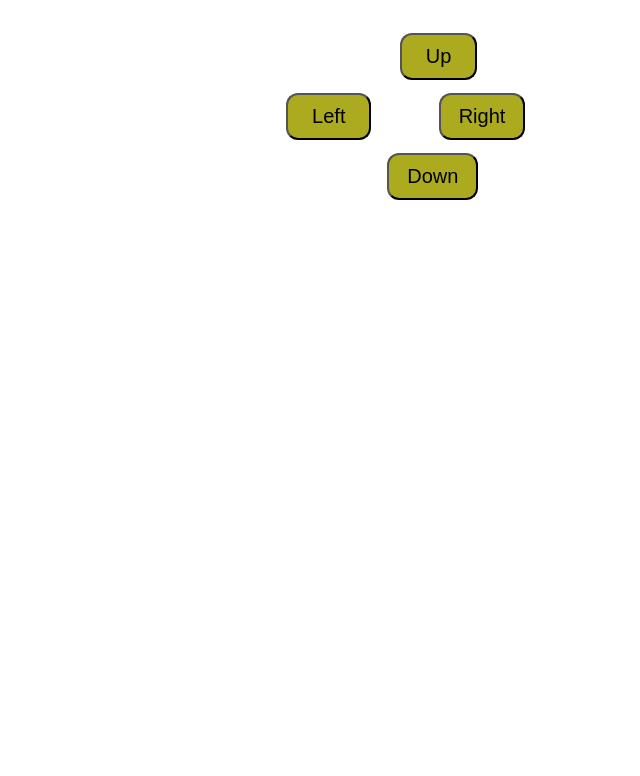
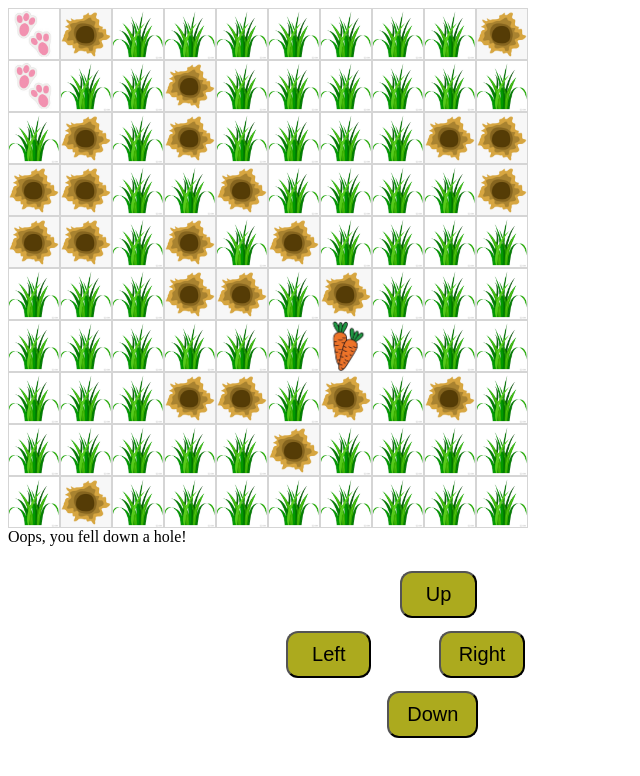
Before and after one commit to supipis/nav-game, a plain HTML site: page index.html in a window 1280 px wide. Both pictures are taken after a click on the button "Down". Shown: the whole page, without its empty margins (0-640 px from the left). Drawn offline with Linux system fonts and the light colour scheme.

Commit message:
changed the grid to css grids and sounds working now

```diff
--- a/game.js
+++ b/game.js
@@ -1,13 +1,14 @@
 const hat = '<span class="box hat"></span>'; //initializing 4 main const variables.
 const hole = '<span class="box hole"></span>';
 const fieldCharacter = '<span class="box field"></span>';
-const myMusicCrunch;
-const myMusicFail;
-const myMusicWinner;
+const pathCharacter = '<span class="box path"></span>';
+let myMusicCrunch;
+let myMusicFail;
+let myMusicWinner;
 
 function showMessage(msg){
-    //document.getElementById('game-messages').innerHTML = msg;
-    alert(msg)
+    document.getElementById('game-messages').innerHTML = msg;
+    //alert(msg)
 }
 
 class Field { //declare a class
@@ -26,21 +27,24 @@ class Field { //declare a class
     if (!this.isInBounds()) {
       showMessage('Out of bounds. Please try again!');
       this.playing = false;
+      startGame();
     } else if (this.isHole()) {
-      showMessage('Sorry, you fell down a hole!');
+      showMessage('Oops, you fell down a hole!');
       myMusicFail.play();
+      startGame();
       this.playing = false;
     } else if (this.isHat()) {
       showMessage('Congrats, the bunny found the carrot!');
       this.playing = false;
       myMusicWinner.play();
+      startGame();
     }
     // Update the current location on the map
     this.field[this.locationY][this.locationX] = pathCharacter;
   }
 
-  move(answer){
-    switch (answer) { // assigning keys depending on the starting point(0,0)
+  move(direction){
+    switch (direction) { // assigning keys depending on the starting point(0,0)
       case 'U': //UP key
         this.locationY -= 1;
         break;
@@ -54,13 +58,13 @@ class Field { //declare a class
         this.locationX += 1;
         break;
       default:
-        //showMessage('Enter U, D, L or R.');
-        //this.askQuestion();
+
         break;
     }
     this.updateLocation(); //the location updates when user press a key
     //(this.field[this.locationY][this.locationX] = pathCharacter;)
     this.print(); //the field boxes fill when the key moves
+    myMusicCrunch.play();
   }
 
   isInBounds() { //declaring the out of bound limits
@@ -77,13 +81,13 @@ class Field { //declare a class
   }
 
   isHole() {
-    return this.field[this.locationY][this.locationX] === hole; //initializing hat inside the field
+    return this.field[this.locationY][this.locationX] === hole; //initializing holes inside the field
   }
 
-  print() { //initializing  the game field
-    const displayString = this.field.map(row => {
-        return row.join('');
-      }).join('<br/>');
+  print() { //initializing  the game field(drawing boxes)
+    const displayString = '<div class="row">' + this.field.map(cell => {
+      return cell.join('');
+    }).join('</div><div class="row">') + "</div>";
     document.getElementById('game-container').innerHTML = (displayString);
   }
 
--- a/style.css
+++ b/style.css
@@ -1,8 +1,12 @@
+.row {
+    display: flex;
+}
+
 .box {
     width: 50px;
     min-height: 50px;
     display: inline-block;
-    border: 1px solid black;
+    border: 1px solid rgb(213, 213, 213);
 }
 
 .hat {
```
